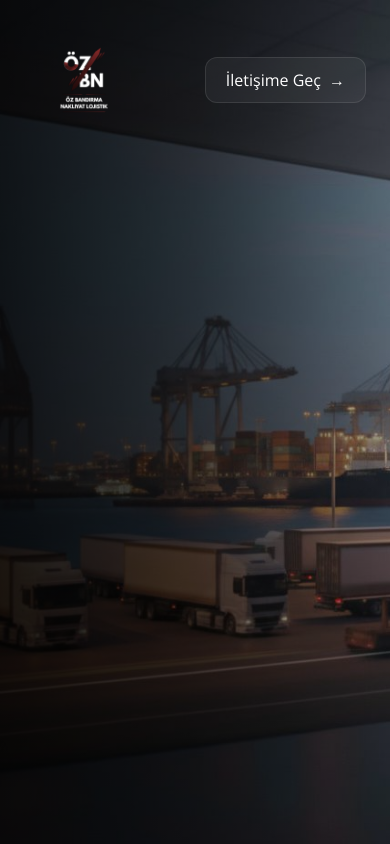
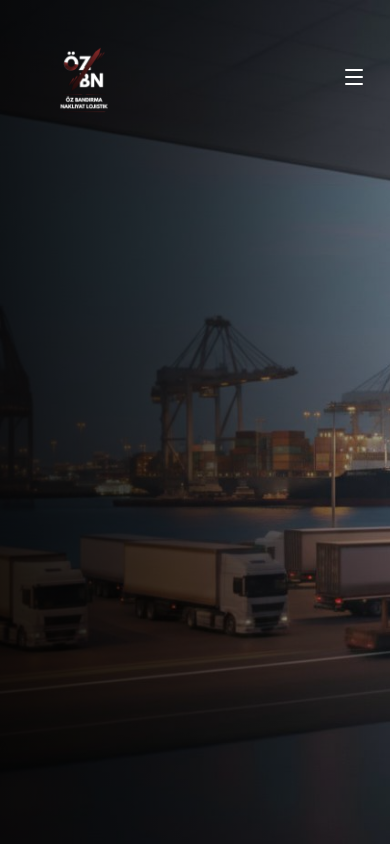
Before and after one commit to edanuurkorkmaz/ozbandirmanakliyat, a React (Vite) app: page /about in a window 390 px wide. Built offline with nearby package versions, Linux system fonts and the light colour scheme.

Commit message:
feat: mobil navbar eklendi.

```diff
--- /dev/null
+++ b/src/components/MobileNavbar.jsx
@@ -0,0 +1,44 @@
+import { Menu, X } from "lucide-react";
+import { Link } from "react-router";
+
+export default function MobileNavbar({ isOpen, setIsOpen }) {
+  return (
+    <div>
+      <button
+        className="md:hidden z-50 relative"
+        onClick={() => setIsOpen(!isOpen)}
+      >
+        {isOpen ? (
+          <X className="text-white" />
+        ) : (
+          <Menu className="text-white" />
+        )}
+      </button>
+
+      {isOpen && (
+        <nav className="fixed top-0 right-0 h-screen w-72 bg-black/50 backdrop-blur-md text-white transform transition-transform duration-300 z-40 ">
+          <ul className="flex flex-col my-25 gap-8 p-10 text-lg">
+            <li className="hover:text-white">
+              <Link to="/">Ana Sayfa</Link>
+            </li>
+            <li className="hover:text-white">
+              <Link to="/about">Hakkımızda</Link>
+            </li>
+            <li className="hover:text-white">
+              <a href="#services">Hizmetlerimiz</a>
+            </li>
+            <li className="hover:text-white">
+              <Link to="/blog">Blog</Link>
+            </li>
+            <li>
+              <button className="items-center gap-2 px-5 py-2.5 my-10 rounded-xl bg-black border border-white/10 backdrop-blur-md text-white hover:bg-white/10 transition">
+                İletişime Geç
+                <span>→</span>
+              </button>
+            </li>
+          </ul>
+        </nav>
+      )}
+    </div>
+  );
+}
--- a/src/components/Navbar.jsx
+++ b/src/components/Navbar.jsx
@@ -1,7 +1,12 @@
 import { Link } from "react-router";
 import Logo from "../images/ÖBN.png";
+import { useState } from "react";
+
+import MobileNavbar from "./MobileNavbar";
 
 export default function Navbar() {
+  const [isOpen, setIsOpen] = useState(false);
+
   return (
     <header className="absolute top-0 left-0 w-full z-50">
       <div className="max-w-7xl mx-auto px-6 py-5 flex items-center justify-between">
@@ -30,10 +35,12 @@ export default function Navbar() {
             </li>
           </ul>
         </nav>
-        <button className="flex items-center gap-2 px-5 py-2.5 rounded-xl cursor-pointer bg-white/5 border border-white/10 backdrop-blur-md text-white hover:bg-white/10 transition">
+        <button className="hidden md:flex items-center gap-2 px-5 py-2.5 rounded-xl cursor-pointer bg-white/5 border border-white/10 backdrop-blur-md text-white hover:bg-white/10 transition">
           İletişime Geç
           <span>→</span>
         </button>
+
+        <MobileNavbar isOpen={isOpen} setIsOpen={setIsOpen} />
       </div>
     </header>
   );
```
